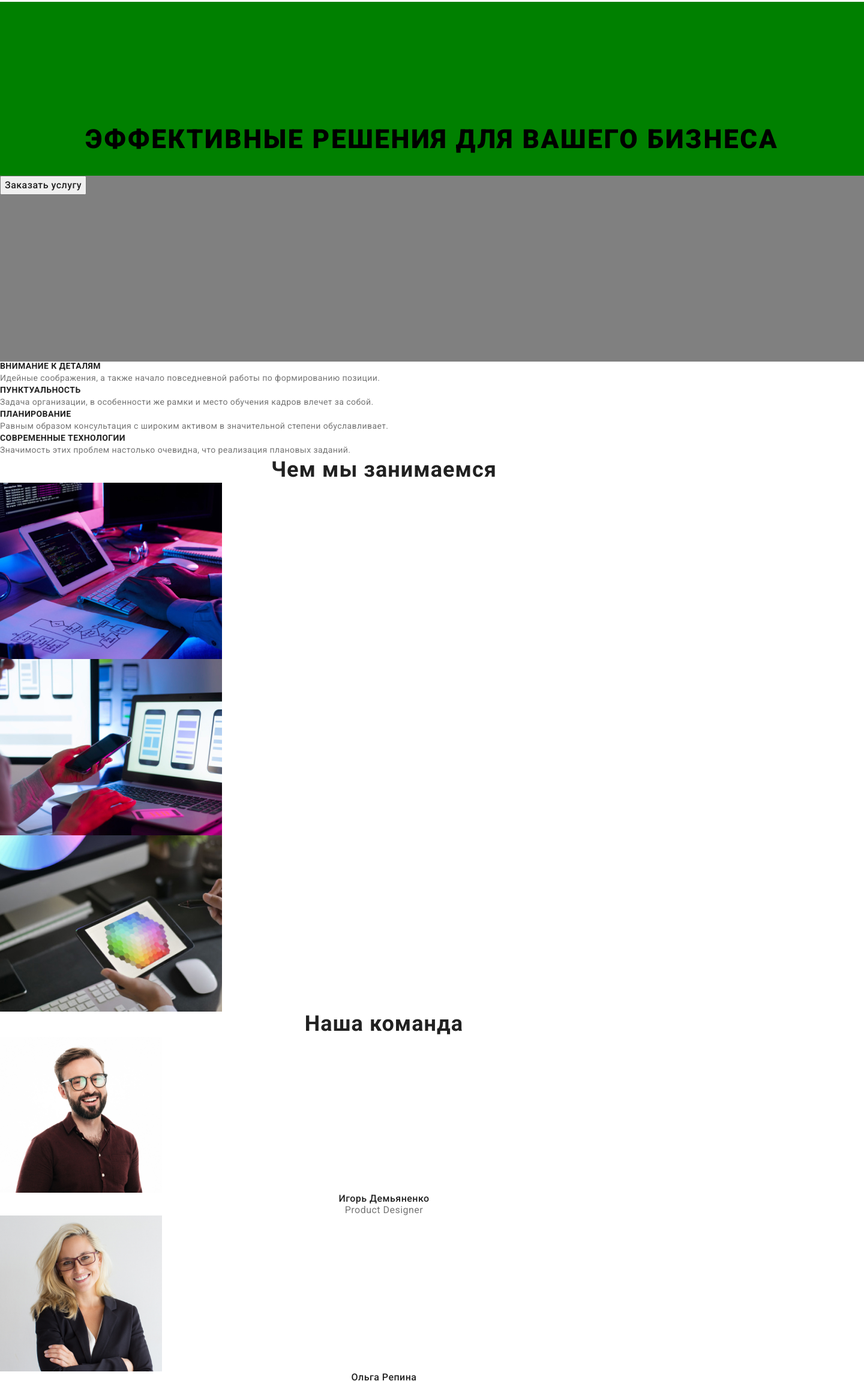
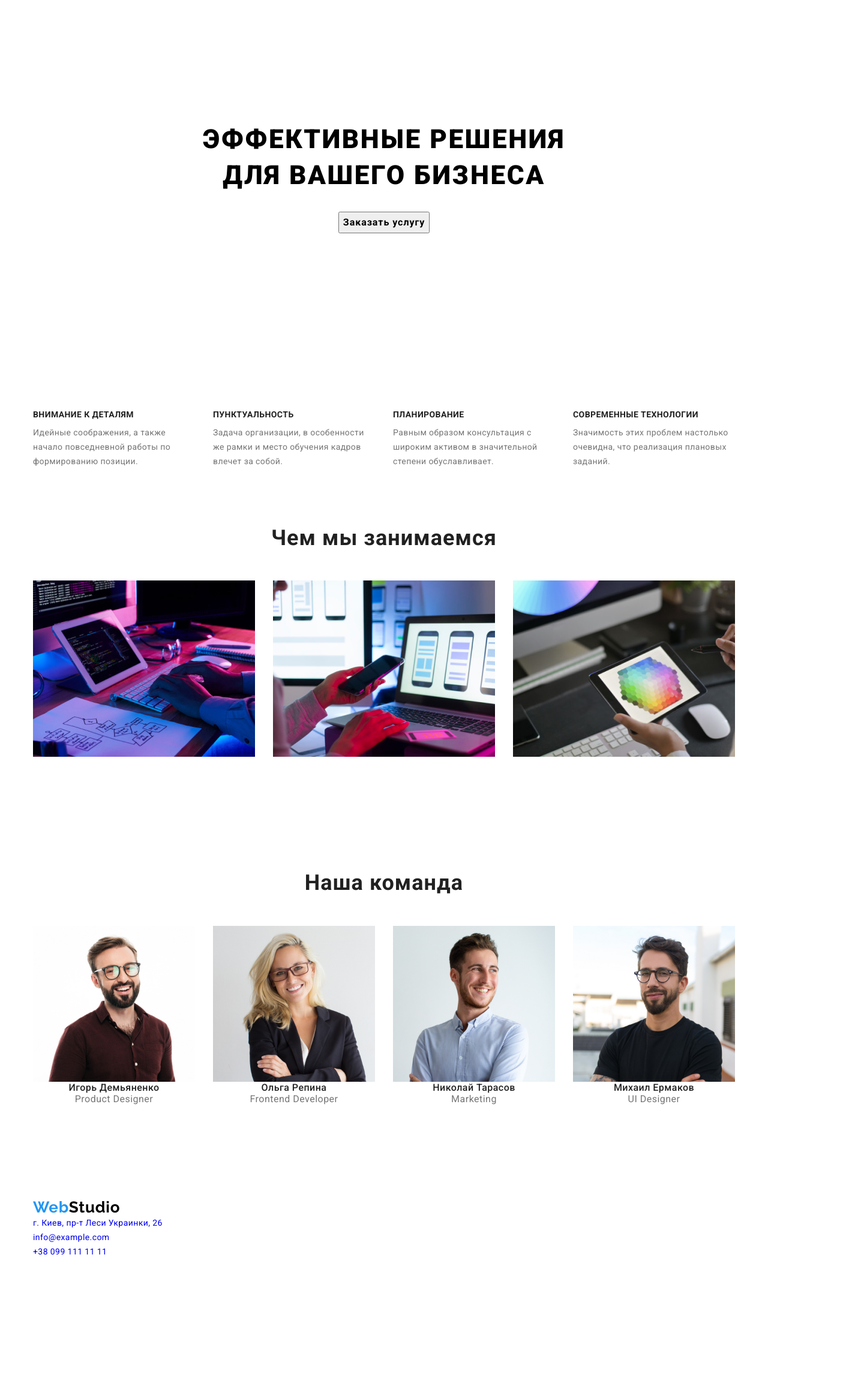
Before and after one commit to BoroDinS/goit-markup-hw-03, a plain HTML site: page index.html in a window 1280 px wide. Shown: the part 78-2381 px from the top of the page at 60% size, 1440 px wide, since content can reach past the window. After the commit the page ends 2238 px from the top, so only its background shows below. Drawn offline with nearby package versions, Linux system fonts and the light colour scheme.

Commit message:
hw-3 final version

```diff
--- a/css/styles.css
+++ b/css/styles.css
@@ -24,6 +24,11 @@ address {
   width: 1200px;
   padding: 0 15px;
   margin: auto;
+}
+
+.padding {
+  padding-top: 95px;
+  padding-bottom: 95px;
 }
 
 h1,
@@ -164,18 +169,15 @@ img {
 
 /* ============= HERO ============= */
 
-.container__hero {
-  width: 1440px;
-  background-color: gray;
-  height: 600px;
+.hero .container {
+  padding-top: 200px;
+  padding-bottom: 200px;
 }
 
 .hero__title {
-  background-color: green;
-  padding-top: 200px;
   padding-bottom: 30px;
-  /* display: inline-block;
-  width: 700px; */
+  padding-left: 250px;
+  padding-right: 250px;
 
   font-family: var(--main-font);
   font-weight: 900;
@@ -187,24 +189,49 @@ img {
   /* color: #FFFFFF; */
 }
 
-.btn {
+.btn__hero {
+  margin: auto;
+  display: flex;
+  align-items: center;
+  text-align: center;
+
   font-family: var(--main-font);
   font-weight: 700;
   font-size: 16px;
   line-height: 1.875;
-  display: flex;
-  align-items: center;
-  text-align: center;
   letter-spacing: 0.06em;
 
   /* color: #ffffff; */
+}
+
+.btn__hero:hover,
+.btn__hero:focus {
+  color: #ffffff;
+  background-color: var(--accent-color);
+  /* box-shadow: 0px 3px 1px rgba(0, 0, 0, 0.1), 0px 1px 2px rgba(0, 0, 0, 0.08),
+    0px 2px 2px rgba(0, 0, 0, 0.12);
+  border-radius: 4px; */
 }
 
 /* ============= HERO END ============= */
 
 /* ============= ADVANTAGES ============= */
 
+.advantages__list {
+  display: flex;
+}
+
+.advantages__item:not(:last-child) {
+  margin-right: 30px;
+}
+
+.advantages__item {
+  width: calc((100% - 3 * 30px) / 4);
+}
+
 .advantages__title {
+  margin-bottom: 10px;
+
   font-family: var(--main-font);
   font-weight: 700;
   font-size: 14px;
@@ -223,9 +250,43 @@ img {
   color: #757575;
 }
 
-/* ============= ADVANTAGES END ============= */
+/* =========== ADVANTAGES END =========== */
 
-/* =========== OUR TEAM SECTION =========== */
+/* ============= SERVICES ============= */
+
+.services .container {
+  padding-bottom: 95px;
+}
+
+.services__list {
+  display: flex;
+  margin-top: 50px;
+}
+
+.services__list-item {
+  width: (100% - 30px * 2) / 3;
+}
+
+.services__list-item:not(:last-child) {
+  margin-right: 30px;
+}
+
+/* =========== SERVICES END =========== */
+
+/* ========== OUR TEAM SECTION ========== */
+
+.members__list {
+  display: flex;
+}
+
+.members__list-item {
+  width: (100% - 30px * 3) / 4;
+  padding-top: 50px;
+}
+
+.members__list-item:not(:last-child) {
+  margin-right: 30px;
+}
 
 .team__member {
   font-family: var(--main-font);
@@ -250,6 +311,11 @@ img {
 /* ============= OUR TEAM SECTION END ============= */
 
 /* ============= FOOTER ============= */
+
+.footer .container {
+  padding-top: 60px;
+  padding-bottom: 60px;
+}
 
 /* .logo__footer > .logo__studio {
   color: #ffffff;
@@ -286,7 +352,44 @@ img {
 
 /* ============= PORTFOLIO ============= */
 
-.btn {
+.filters .container {
+  background-color: wheat;
+  padding-top: 94px;
+  padding-bottom: 50px;
+}
+
+.filters__list {
+  display: flex;
+  justify-content: center;
+}
+
+.filters__list-item:not(:last-child) {
+  margin-right: 8px;
+}
+
+.projects__list {
+  display: flex;
+  flex-wrap: wrap;
+}
+
+.projects__list-item {
+  width: (100% - 30px * 2) / 3;
+  margin-bottom: 30px;
+}
+
+.projects__list-item:not(:nth-child(3n)) {
+  margin-right: 30px;
+}
+
+.projects__list-item:nth-last-child(-n + 3) {
+  margin-bottom: 0px;
+}
+
+.container .projects__list {
+  padding-bottom: 94px;
+}
+
+.btn__portfolio {
   font-family: var(--main-font);
   font-weight: 500;
   font-size: 16px;
@@ -296,13 +399,20 @@ img {
   color: #212121;
 }
 
-.btn:hover,
-.btn:focus {
+.btn__portfolio:hover,
+.btn__portfolio:focus {
   color: #ffffff;
   background-color: var(--accent-color);
+  /* box-shadow: 0px 3px 1px rgba(0, 0, 0, 0.1), 0px 1px 2px rgba(0, 0, 0, 0.08),
+    0px 2px 2px rgba(0, 0, 0, 0.12); */
+  border-radius: 4px;
 }
 
 .projects__title {
+  margin-top: 20px;
+
+  padding-left: 24px;
+
   font-family: var(--main-font);
   font-weight: 700;
   font-size: 18px;
@@ -312,6 +422,10 @@ img {
 }
 
 .description {
+  margin-top: 4px;
+  margin-bottom: 20px;
+  padding-left: 24px;
+
   font-family: var(--main-font);
   font-weight: 400;
   font-size: 16px;
--- a/index.html
+++ b/index.html
@@ -49,16 +49,18 @@
 
     <!-- HERO -->
     <section class="hero">
-       <div class="container__hero">
+       <div class="container">
          <h1 class="hero__title">Эффективные решения для вашего бизнеса</h1>
-         <button class="btn" type="button">Заказать услугу </button>
+         <button class="btn__hero" type="button">Заказать услугу </button>
        </div>
     </section>
 
     <!-- ADVANTAGES -->
-    <section>
-       <h2 class="advantages" hidden>Преимущества</h2>
+    <section class="advantages">
+         <h2 hidden>Преимущества</h2>
+         <div class="container padding">
          <ul class="advantages__list">
+
                <li class="advantages__item">
                   <h3 class="advantages__title">Внимание к деталям</h3>
                   <p class="advantages__description">Идейные соображения, а также начало повседневной работы по формированию позиции.</p>
@@ -75,55 +77,62 @@
                   <h3 class="advantages__title">Современные технологии</h3>
                   <p class="advantages__description">Значимость этих проблем настолько очевидна, что реализация плановых заданий.</p>
                </li>
+
          </ul>
+      </div>
     </section>
 
     <!-- SERVICES -->
-    <section>
+    <section class="services">
+      <div class="container">
          <h2 class="title">Чем мы занимаемся</h2>
-       <ul>
-          <li>
+         <ul class="services__list">
+            <li class="services__list-item">
                <img src="images/services/img.jpg" alt="разрабатываем проекты с нуля" width="370" height="294">
             </li>
-          <li>
+            <li class="services__list-item">
                <img src="images/services/img-1.jpg" alt="создаем уникальный дизайн для вашего продукта" width="370" height="294">
             </li>
-          <li>
+            <li class="services__list-item">
                <img src="images/services/img-2.jpg" alt="тестируем и оптимизируем конечный продукт" width="370" height="294">
             </li>
       </ul>
+      </div>
     </section>
 
     <!-- OUR TEAM -->
-    <section>
+    <section class="our__team">
+      <div class="container padding">
          <h2 class="title">Наша команда</h2>
-       <ul>
-          <li>
+         <ul class="members__list">
+            <li class="members__list-item">
                <img src="images/our-team/img.jpg" alt="Игорь Демьяненко - дизайнер продуктов" width="270" height="260">
                <h3 class="team__member">Игорь Демьяненко</h3>
                <p class="member__occupation" lang="en">Product Designer</p>
             </li>
-          <li>
+            <li class="members__list-item">
                <img src="images/our-team/img-1.jpg" alt="Ольга Репина - фронтенд-разработчики" width="270" height="260">
                <h3 class="team__member">Ольга Репина</h3>
                <p class="member__occupation" lang="en">Frontend Developer</p>
             </li>
-          <li>
+            <li class="members__list-item">
                <img src="images/our-team/img-2.jpg" alt="Николай Тарасов - отдел маркетинга" width="270" height="260">
                <h3 class="team__member">Николай Тарасов</h3>
                <p class="member__occupation" lang="en">Marketing</p>
             </li>
-          <li>
+            <li class="members__list-item">
                <img src="images/our-team/img-3.jpg" alt="Михаил Ермаков - разработка пользовательского интерфейса" width="270" height="260">
                <h3 class="team__member">Михаил Ермаков</h3>
                <p class="member__occupation" lang="en">UI Designer</p>
             </li>
          </ul>
+      </div>
     </section>
 
  </main>
 
-<footer>
+<footer class="footer">
+   <div class="container">
       <a class="logo__footer" href="/" aria-label="логотип сайта">
          <span class="logo__web" lang="en">Web</span><span class="logo__studio" lang="en">Studio</span>
       </a>
@@ -142,7 +151,7 @@
             </li>
          </ul>
       </address>
-
+   </div>
 </footer>
 
 </body>
```
Also changed, not shown: portfolio.html (+39 -32 lines). Lines whose indentation alone changed are shown as unchanged.
